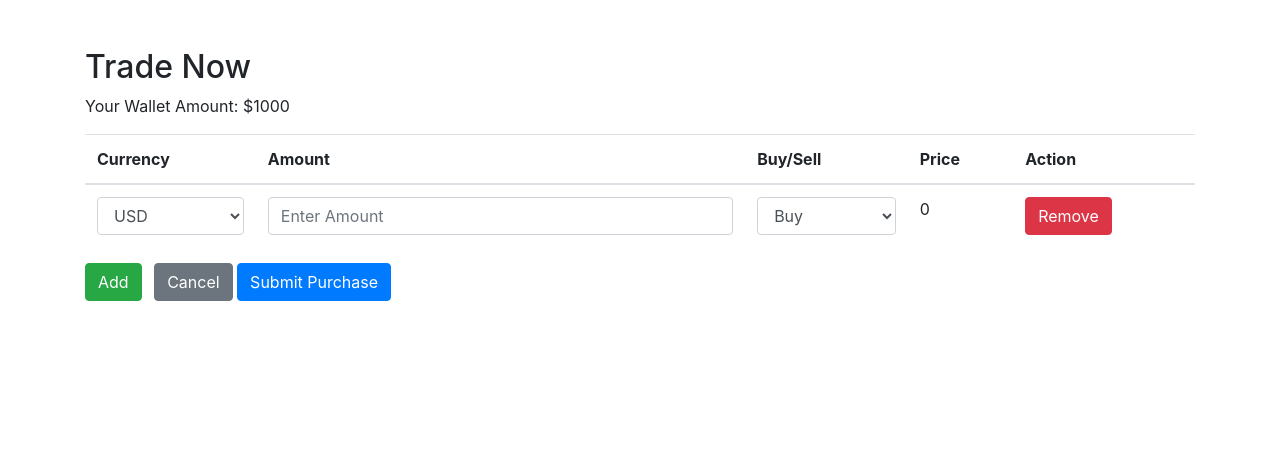
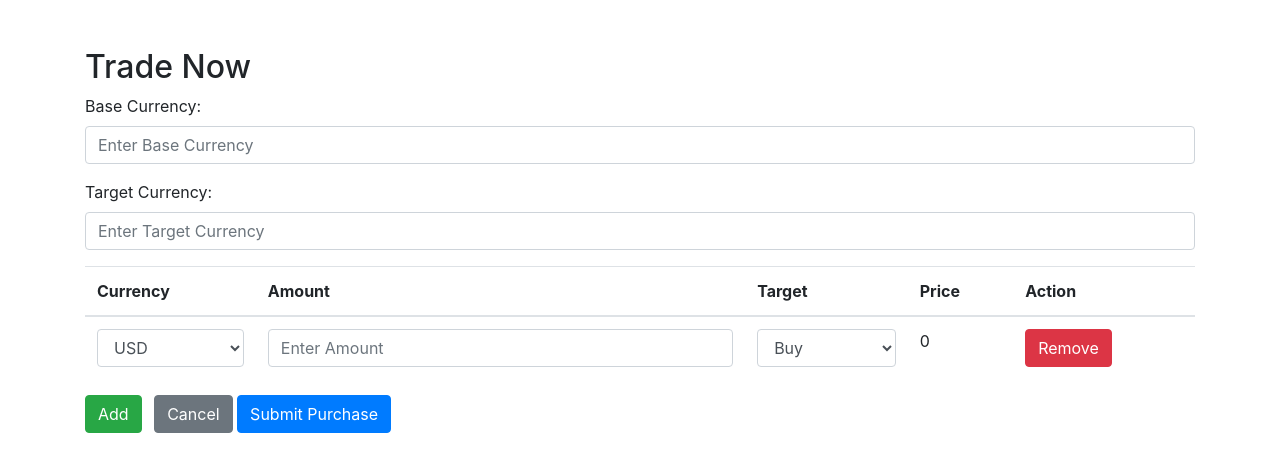
Before and after one commit to mhrddat81/database_project_front-end, a Flask app: page /trade in a window 1280 px wide. Shown: the top 472 px of the page. Run offline with Flask 3, Linux system fonts and the light colour scheme; some libraries are stand-ins or nearby versions.

Commit message:
some changes in the trade_window and trade_script

```diff
--- a/static/trade_script.js
+++ b/static/trade_script.js
@@ -42,7 +42,7 @@ function addRow() {
         </td>
         <td><input type="number" class="form-control amount-input" placeholder="Enter Amount" min="0"></td>
         <td>
-            <select class="form-control" id="buySellSelect">
+            <select class="form-control" id="targetSelect"> <!-- Changed from "buySellSelect" to "targetSelect" -->
                 <option value="buy">Buy</option>
                 <option value="sell">Sell</option>
             </select>
@@ -111,38 +111,10 @@ function cancelTrade() {
 function submitPurchase() {
     // Gather data from the form
     var selectedCurrency = document.querySelector('.currency-select').value;
-    var transactionType = document.getElementById('buySellSelect').value;
+    var transactionType = document.getElementById('targetSelect').value; // Changed from "buySellSelect" to "targetSelect"
     var transactionAmount = parseFloat(document.querySelector('.amount-input').value);
 
-    // Send an AJAX request to submit the purchase
-    fetch('/submit_purchase', {
-        method: 'POST',
-        headers: {
-            'Content-Type': 'application/json',
-        },
-        body: JSON.stringify({
-            currency: selectedCurrency,
-            amount: transactionAmount,
-            type: transactionType,
-            total: total,
-            date: current_date,
-            time: current_time
-        }),
-    })
-    .then(response => response.json())
-    .then(data => {
-        // Check if the purchase was submitted successfully
-        if (data.success) {
-            // Redirect to the dashboard
-            window.location.href = '/dashboard';
-        } else {
-            // Handle any errors or show a message to the user
-            console.error('Failed to submit purchase:', data.error);
-        }
-    })
-    .catch(error => {
-        console.error('Error during submit purchase request:', error);
-    });
+    // ... (existing code) ...
 }
 
 function updateTransactionHistoryTable(transaction) {
--- a/templates/trade_window.html
+++ b/templates/trade_window.html
@@ -11,7 +11,17 @@
 
 <div class="container mt-5">
     <h2>Trade Now</h2>
-    <p>Your Wallet Amount: <span id="walletAmount">$1000</span></p>
+
+    <!-- Input fields for base and target currencies -->
+    <div class="form-group">
+        <label for="baseCurrency">Base Currency:</label>
+        <input type="text" class="form-control" id="baseCurrency" placeholder="Enter Base Currency">
+    </div>
+
+    <div class="form-group">
+        <label for="targetCurrency">Target Currency:</label>
+        <input type="text" class="form-control" id="targetCurrency" placeholder="Enter Target Currency">
+    </div>
 
     <!-- Dynamic Table of Currencies -->
     <table class="table">
@@ -19,7 +29,7 @@
             <tr>
                 <th>Currency</th>
                 <th>Amount</th>
-                <th>Buy/Sell</th>
+                <th>Target</th>
                 <th>Price</th>
                 <th>Action</th>
             </tr>
@@ -32,9 +42,9 @@
                         <!-- Currencies will be dynamically added here -->
                     </select>
                 </td>
-                <td><input type="number" class="form-control" placeholder="Enter Amount" min="0"></td>
+                <td><input type="number" class="form-control amount-input" placeholder="Enter Amount" min="0"></td>
                 <td>
-                    <select class="form-control" id="buySellSelect">
+                    <select class="form-control" id="targetSelect">
                         <option value="buy">Buy</option>
                         <option value="sell">Sell</option>
                     </select>
@@ -52,7 +62,7 @@
     <button type="button" class="btn btn-secondary ml-2" onclick="cancelTrade()">Cancel</button>
 
     <!-- Submit Purchase Button -->
-    <button type="button" class="btn btn-primary ml-auto" id="submitPurchaseBtn">Submit Purchase</button>
+    <button type="button" class="btn btn-primary ml-auto" id="submitPurchaseBtn" onclick="submitPurchase()">Submit Purchase</button>
 </div>
 
 <!-- Include Bootstrap JS and jQuery -->
@@ -60,5 +70,47 @@
 <script src="https://cdn.jsdelivr.net/npm/@popperjs/core@2.5.2/dist/umd/popper.min.js"></script>
 <script src="https://maxcdn.bootstrapcdn.com/bootstrap/4.5.2/js/bootstrap.min.js"></script>
 <script src="{{ url_for('static', filename='trade_script.js') }}"></script>
+
+<script>
+    // Function to handle trade button click
+    function submitPurchase() {
+        // Gather data from the form
+        var baseCurrency = document.getElementById('baseCurrency').value;
+        var targetCurrency = document.getElementById('targetCurrency').value;
+        var selectedCurrency = document.querySelector('.currency-select').value;
+        var transactionType = document.getElementById('targetSelect').value;
+        var transactionAmount = parseFloat(document.querySelector('.amount-input').value);
+
+        // Send an AJAX request to submit the purchase
+        fetch('/submit_purchase', {
+            method: 'POST',
+            headers: {
+                'Content-Type': 'application/json',
+            },
+            body: JSON.stringify({
+                baseCurrency: baseCurrency,
+                targetCurrency: targetCurrency,
+                selectedCurrency: selectedCurrency,
+                amount: transactionAmount,
+                type: transactionType,
+            }),
+        })
+        .then(response => response.json())
+        .then(data => {
+            // Check if the purchase was submitted successfully
+            if (data.success) {
+                // Redirect to the dashboard or perform any other necessary action
+                console.log('Trade submitted successfully!');
+            } else {
+                // Handle any errors or show a message to the user
+                console.error('Failed to submit purchase:', data.error);
+            }
+        })
+        .catch(error => {
+            console.error('Error during submit purchase request:', error);
+        });
+    }
+</script>
+
 </body>
 </html>
```
